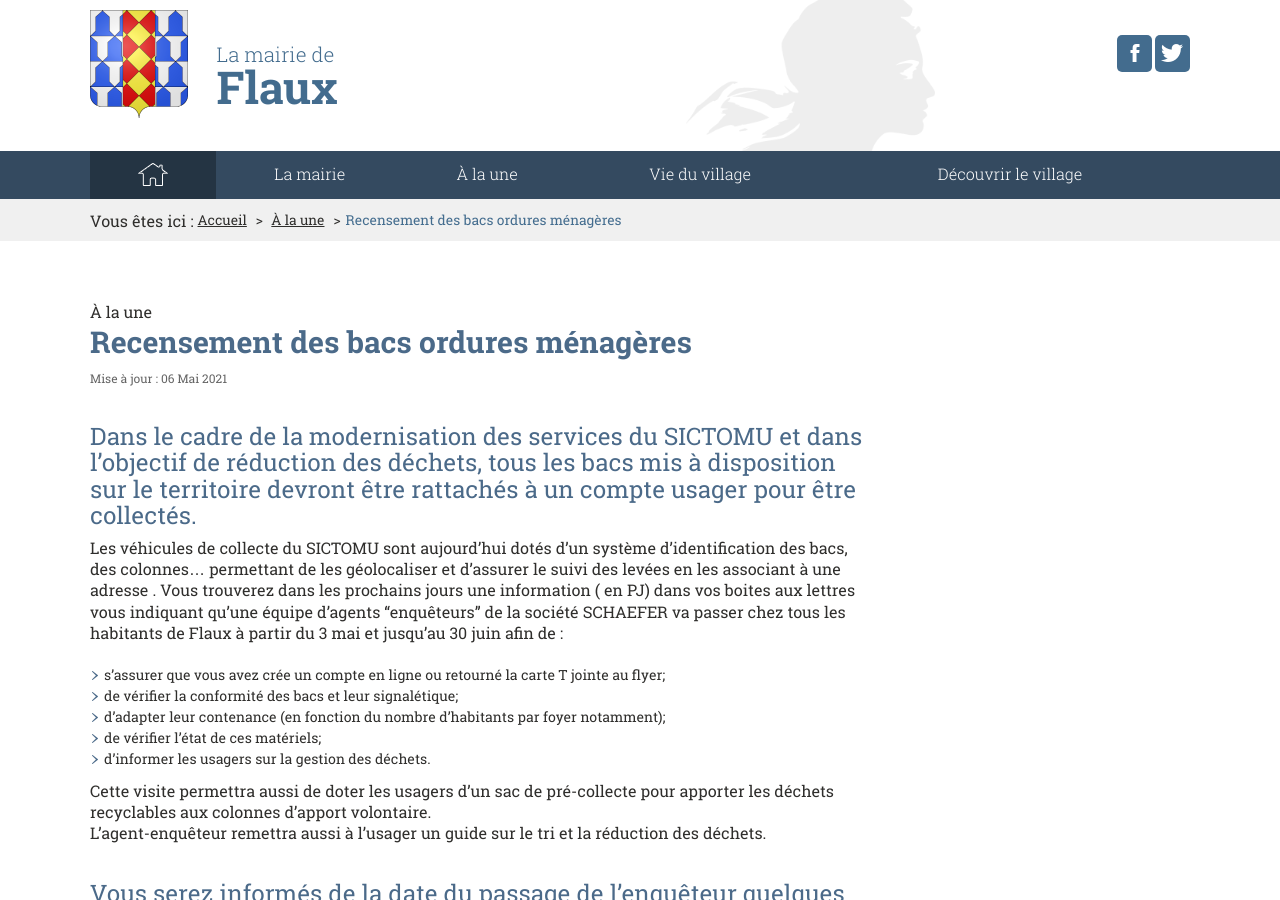
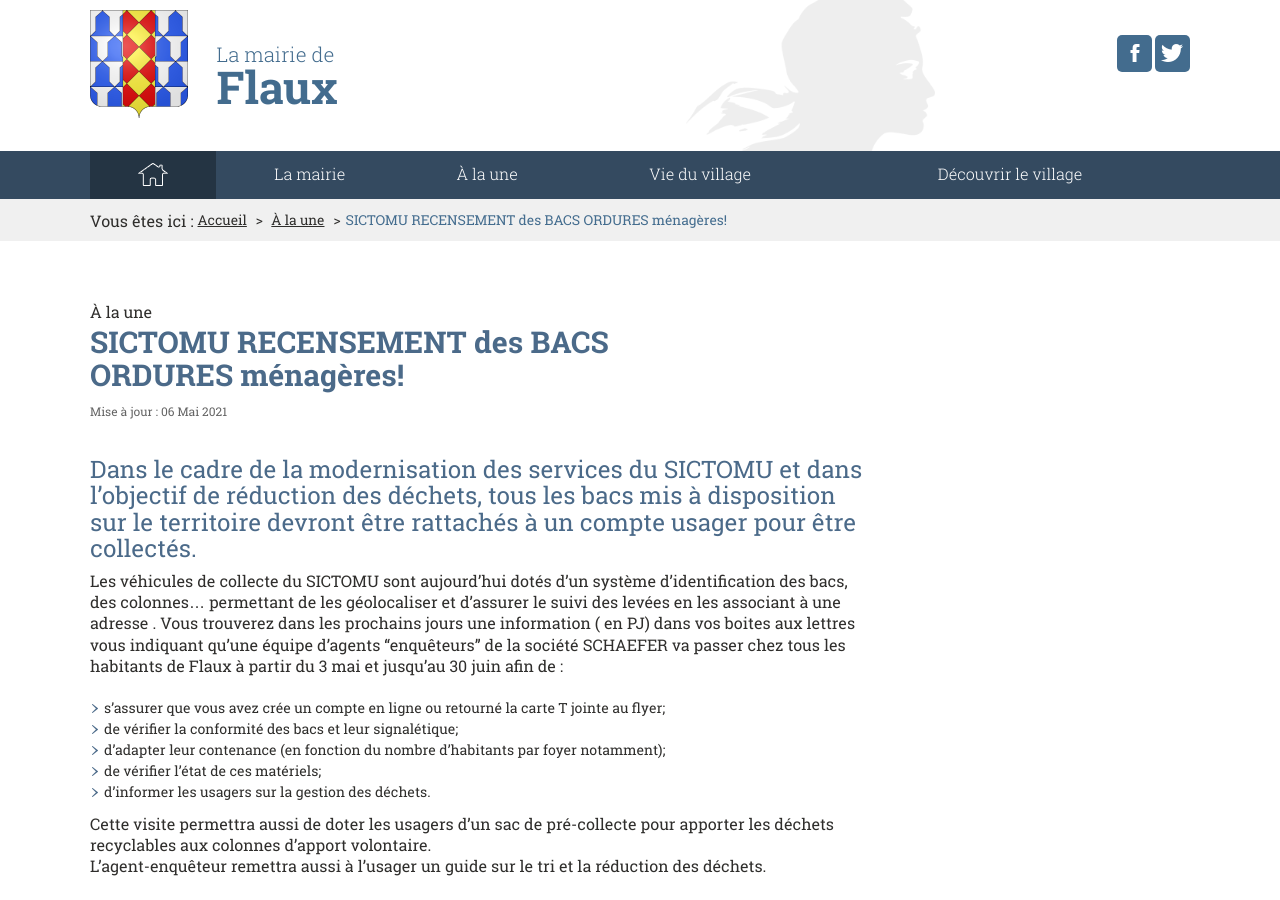
Before and after one commit to Flaux-Village/flaux-village.github.io, a Jekyll site: the page built from _actualites/bacs.md, in a window 1280 px wide and 900 px high. Built offline with Jekyll 4.4.1, drawn with Linux system fonts in a browser that asks for light colours; some of the changed text lies outside the part shown.

Commit message:
Update bacs.md

```diff
--- a/_actualites/bacs.md
+++ b/_actualites/bacs.md
@@ -1,9 +1,9 @@
 ---
 layout: page
-titre: Actualités | SICTOMU RECENSEMENT des BACS ORDURES ménagères!
+titre: Actualités | RECENSEMENT des BACS ORDURES ménagères!
 description: Portail du village de Flaux
 keywords: mairie, commune, flaux, gard, actualités
-titre_page: Recensement des bacs ordures ménagères
+titre_page: SICTOMU RECENSEMENT des BACS ORDURES ménagères!
 section: À la une
 addresse_section: /actualites.html
 date_texte: 06 Mai 2021
```
